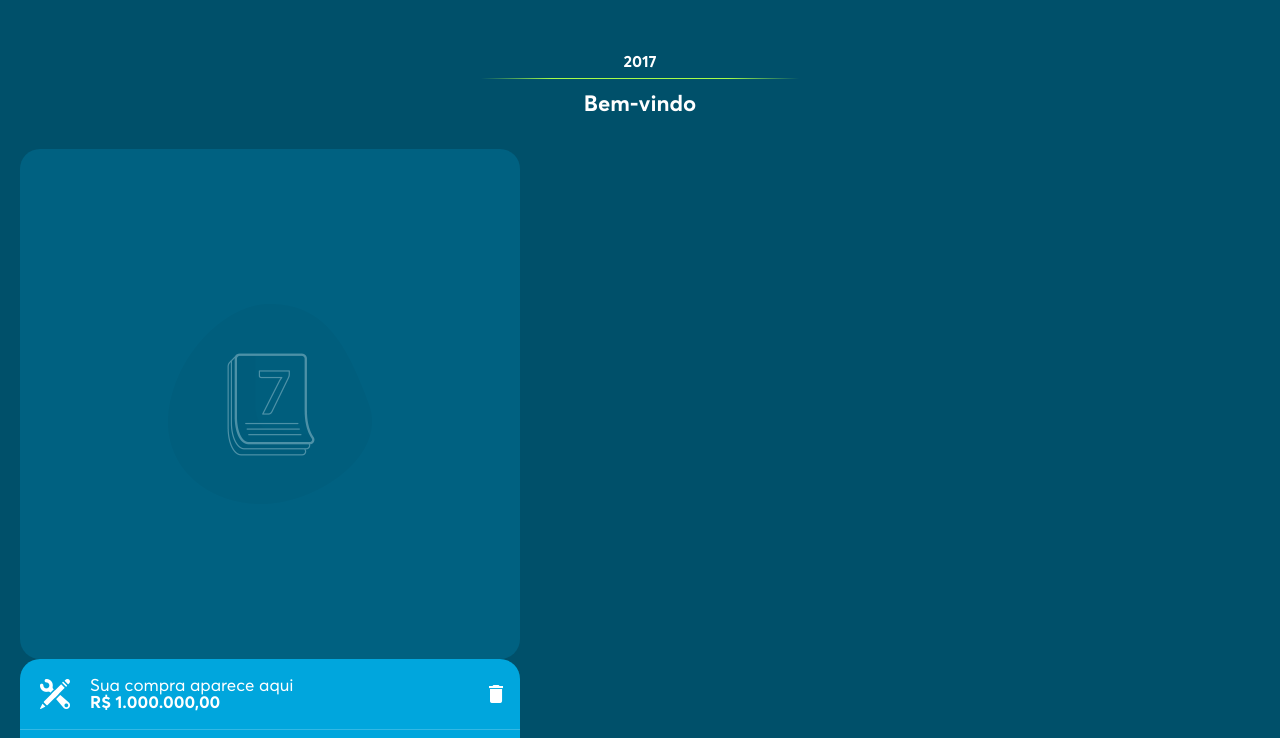
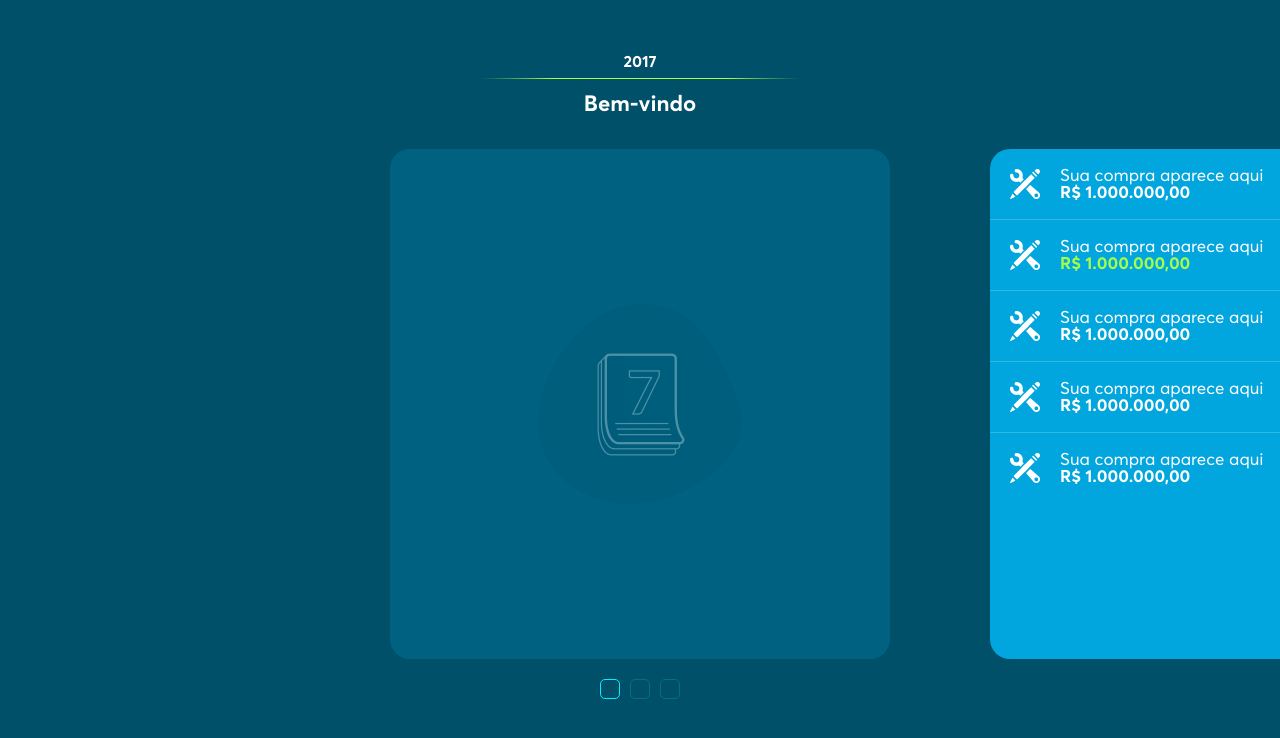
Before and after one commit to diegorochawebdg/neon-test, a website with bundled scripts: page src/html/index.html in a window 1280 px wide. Shown: the part 57-795 px from the top of the page. Built offline with nearby package versions, Linux system fonts and the light colour scheme; files whose address does not match are found by name.

Commit message:
carousel function done

```diff
--- a/src/html/index.html
+++ b/src/html/index.html
@@ -19,13 +19,13 @@
       </div>
     </header>
     <main class="main">
-      <div class="container">
-        <div class="year-wrapper">
-          <span class="year-wrapper__year">2017</span>
-          <span class="year-wrapper__welcome-message">Bem-vindo</span>
-        </div>
+      <div class="year-wrapper">
+        <span class="year-wrapper__year">2017</span>
+        <span class="year-wrapper__welcome-message">Bem-vindo</span>
+      </div>
 
-        <div class="expenses-list">
+      <div class="expenses-list">
+        <div class="expenses-list__wrapper">
           <ul class="expenses-list__list">
             <li class="expenses-list__list-item empty">
               <span class="accessibility-only">Nenhuma transação para ser exibida</span>
@@ -71,6 +71,11 @@
             </li>
           </ul>
         </div>
+        <div class="expenses-list__slider-dots">
+          <span class="expenses-list__slider-dot active"></span>
+          <span class="expenses-list__slider-dot"></span>
+          <span class="expenses-list__slider-dot"></span>
+        </div>
       </div>
     </main>
   </div>
--- a/src/js/modules/NeonCarousel.js
+++ b/src/js/modules/NeonCarousel.js
@@ -1,7 +1,15 @@
 class NeonCarousel {
   constructor() {
-    this.indicatorItem = document.querySelectorAll('[data-js="dot"]');
-    this.carouselItem = document.querySelectorAll('[data-js="slide"]');
+    this.carouselItem = document.querySelectorAll('.expenses-list__list-item');
+    this.indicatorItem = document.querySelectorAll(
+      '.expenses-list__slider-dot'
+    );
+    let sliderItemWidth =
+      document.getElementsByClassName('expenses-list__list-item')[0]
+        .offsetWidth + 100;
+
+    document.getElementsByClassName('expenses-list__list')[0].style.width =
+      sliderItemWidth * this.carouselItem.length + 'px';
     this.indicatorIndex();
   }
 
@@ -25,25 +33,16 @@ class NeonCarousel {
     return itemMargin + itemWidth;
   }
 
-  removeActive(el) {
-    for (let i = 0; i < this.indicatorItem.length; i++) {
-      el.classList.remove('active');
-    }
-  }
-
   indicatorIndex() {
     for (let i = 0; i < this.indicatorItem.length; i++) {
       let card = this.carouselItem[i];
       let indicator = this.indicatorItem[i];
+
       indicator.addEventListener('click', () => {
-        for (let i = 0; i < this.indicatorItem.length; i++) {
-          this.indicatorItem[i].classList.remove('active');
-        }
-        if (i === parseInt(card.getAttribute('data-carousel'))) {
-          indicator.classList.add('active');
-          document.querySelector('.carousel__wrapper').style.marginLeft =
-            '-' + this.itemStyles() * i + 'px';
-        }
+        Array.from(this.indicatorItem).map(i => i.classList.remove('active'));
+        indicator.classList.add('active');
+        document.querySelector('.expenses-list__list').style.marginLeft =
+          '-' + 600 * i + 'px';
       });
     }
   }
--- a/src/sass/globals/_variables.sass
+++ b/src/sass/globals/_variables.sass
@@ -4,6 +4,8 @@ $green: #a6fd4a
 $list_dark_blue: #006181
 $list_blue: #00a6dd
 $list_border: #33b8e4
+$dot: #007088
+$dot_active: #01efff
 
 //Fonts
 $averta: 'Averta', 'Arial'
--- a/src/sass/pages/expenses-list.sass
+++ b/src/sass/pages/expenses-list.sass
@@ -29,11 +29,29 @@
     display: block
 
 .expenses-list
+  &__wrapper
+    min-height: 510px
+    width: 100%
+    position: relative
+    overflow: hidden
+  &__list
+    display: flex
+    flex-direction: row
+    flex-wrap: wrap
+    position: absolute
+    left: 50%
+    transform: translateX(-250px)
+    transition: all 600ms ease
+
   &__list-item
     background: $list_blue
     border-radius: 20px
-    max-width: 500px
+    width: 500px
+    max-width: 100%
     min-height: 510px
+    margin-right: 100px
+    &:last-child
+      margin-right: 0
     &.empty
       display: flex
       align-items: center
@@ -81,3 +99,20 @@
     transition: opacity 300ms ease
     &:hover
       opacity: .7
+  &__slider-dots
+    margin: 20px auto
+    display: flex
+    align-items: center
+    justify-content: center
+  &__slider-dot
+    width: 20px
+    height: 20px
+    display: block
+    border-radius: 5px
+    border: solid 1px $dot
+    margin: 0 5px
+    transition: border-color 300ms ease
+    cursor: pointer
+    &.active
+      border-color: $dot_active
+      cursor: initial
```
Also changed, not shown: dist/css/pages/expenses-list.css, dist/css/styles.css, dist/index.html, dist/js/main.js.
